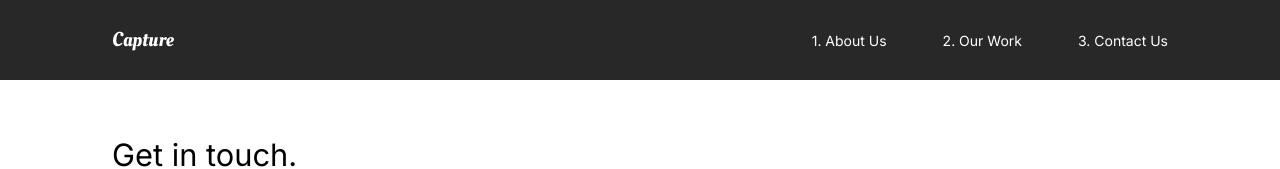
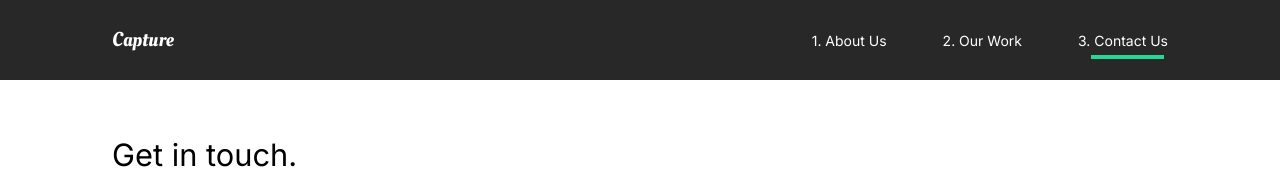
Before and after one commit to LaurynAtlanta/Capture, a React (Create React App) app: page /contact in a window 1280 px wide. Shown: the top 169 px of the page. Built offline with nearby package versions, Linux system fonts and the light colour scheme.

Commit message:
bug fixes

```diff
--- a/src/components/GlobalStyle.js
+++ b/src/components/GlobalStyle.js
@@ -17,6 +17,7 @@
 body{
     background-color: #1b1b1b;
     font-family: 'Inter', sans-serif;
+    overflow-x: hidden;
 }
 button{
     font-size: 1.1rem;
--- a/src/components/Nav.js
+++ b/src/components/Nav.js
@@ -1,20 +1,25 @@
 import React from 'react';
 import styled from 'styled-components';
-import {Link} from 'react-router-dom';
+import {Link, useLocation} from 'react-router-dom';
+import {motion} from 'framer-motion';
 
 const Nav = () => {
+    const {pathname} = useLocation();
     return (
         <StyledNav>
             <h1><Link id="logo" to="/">Capture</Link></h1>
             <ul>
                 <li>
                     <Link to="/">1. About Us</Link>
+                    <Line transition={{duration: 0.75}} initial={{width: '0%'}} animate={{width: pathname === '/' ? '50%': '0%'}}/>
                 </li>
                 <li>
                     <Link to="/work">2. Our Work</Link>
+                    <Line transition={{duration: 0.75}} initial={{width: '0%'}} animate={{width: pathname === '/work' ? '50%': '0%'}}/>
                 </li>
                 <li>
                     <Link to="/contact">3. Contact Us</Link>
+                    <Line transition={{duration: 0.75}} initial={{width: '0%'}} animate={{width: pathname === '/contact' ? '50%': '0%'}}/>
                 </li>
             </ul>
         </StyledNav>
@@ -29,6 +34,9 @@
     align-items: center;
     padding: 1rem 10rem;
     background-color: #282828;
+    position: sticky;
+    top: 0;
+    z-index: 10;
     ul{
         list-style: none;
         display: flex;
@@ -71,5 +79,16 @@
         }
     }
 `
+const Line = styled(motion.div)`
+    height: 0.3rem;
+    background-color: #23d997;
+    width: 0%;
+    position: absolute;
+    bottom: -60%;
+    left: 47%;
+    @media (max-width: 955px){
+        left: 0%;
+    }
+`
 
 export default Nav;
--- /dev/null
+++ b/src/components/ScrollTop.js
@@ -0,0 +1,15 @@
+import React, {useEffect} from 'react';
+import {useLocation} from 'react-router-dom';
+
+const ScrollTop = () => {
+    const {pathname} = useLocation();
+    useEffect(()=>{ //we want the window to scroll to top of screen when there is a new location in url
+        window.scroll({
+            top: 0,
+            left: 0
+        })
+    }, [pathname])
+    return null;
+}
+
+export default ScrollTop;
--- a/src/pages/AboutUs.js
+++ b/src/pages/AboutUs.js
@@ -4,6 +4,7 @@
 import FaqSection from '../components/FaqSection';
 import {motion} from 'framer-motion';
 import {pageAnimation} from '../animation';
+import ScrollTop from '../components/ScrollTop';
 
 
 const AboutUs = () => {
@@ -17,6 +18,7 @@
             <AboutSection/>
             <ServicesSection/>
             <FaqSection/>
+            <ScrollTop/>
         </motion.div>
     );
 }
--- a/src/pages/ContactUs.js
+++ b/src/pages/ContactUs.js
@@ -2,6 +2,7 @@
 import styled from 'styled-components';
 import { motion } from 'framer-motion';
 import {pageAnimation, titleAnim} from '../animation';
+import ScrollTop from '../components/ScrollTop';
 
 const ContactUs = () => {
     return (
@@ -36,6 +37,7 @@
                     </Social>
                 </Hide>
             </div>
+            <ScrollTop/>
         </ContactStyle>
     );
 }
--- a/src/pages/MovieDetail.js
+++ b/src/pages/MovieDetail.js
@@ -4,6 +4,7 @@
 import {MovieState} from '../MovieState';
 import { motion } from 'framer-motion';
 import {pageAnimation} from '../animation';
+import ScrollTop from '../components/ScrollTop';
 
 
 const MovieDetail = () => {
@@ -39,6 +40,7 @@
                 </ImageDisplay>
             </Details>
             )}
+            <ScrollTop/>
         </motion.div>
     );
 }
--- a/src/pages/OurWork.js
+++ b/src/pages/OurWork.js
@@ -7,6 +7,7 @@
 import {motion} from 'framer-motion';
 import {pageAnimation, fade, photoAnim, lineAnim, slider, sliderContainer} from '../animation';
 import useScroll from '../components/useScroll';
+import ScrollTop from '../components/ScrollTop';
 
 
 const OurWork = () => {
@@ -46,6 +47,7 @@
                         <img src={goodtimes} alt="goodtimes"/>
                 </Link>
             </Movie>
+            <ScrollTop/>
         </Work>
     );
 }
```
